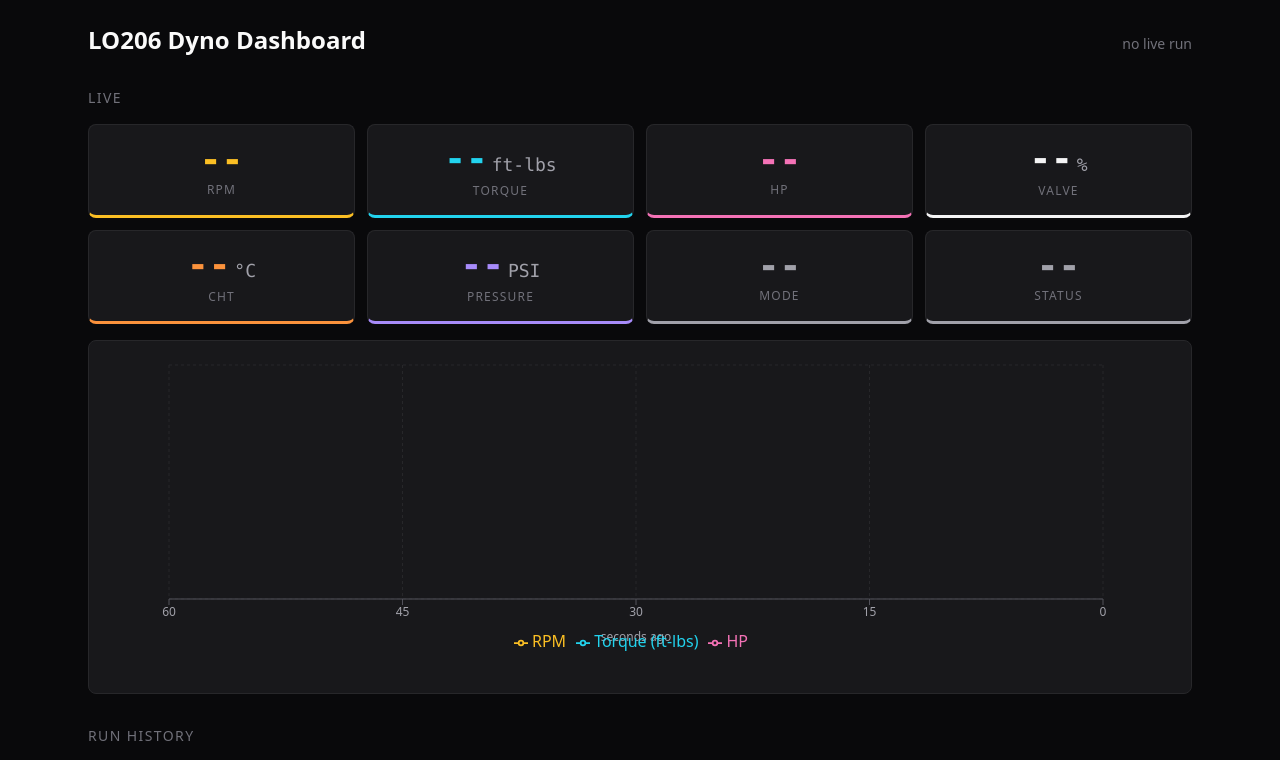
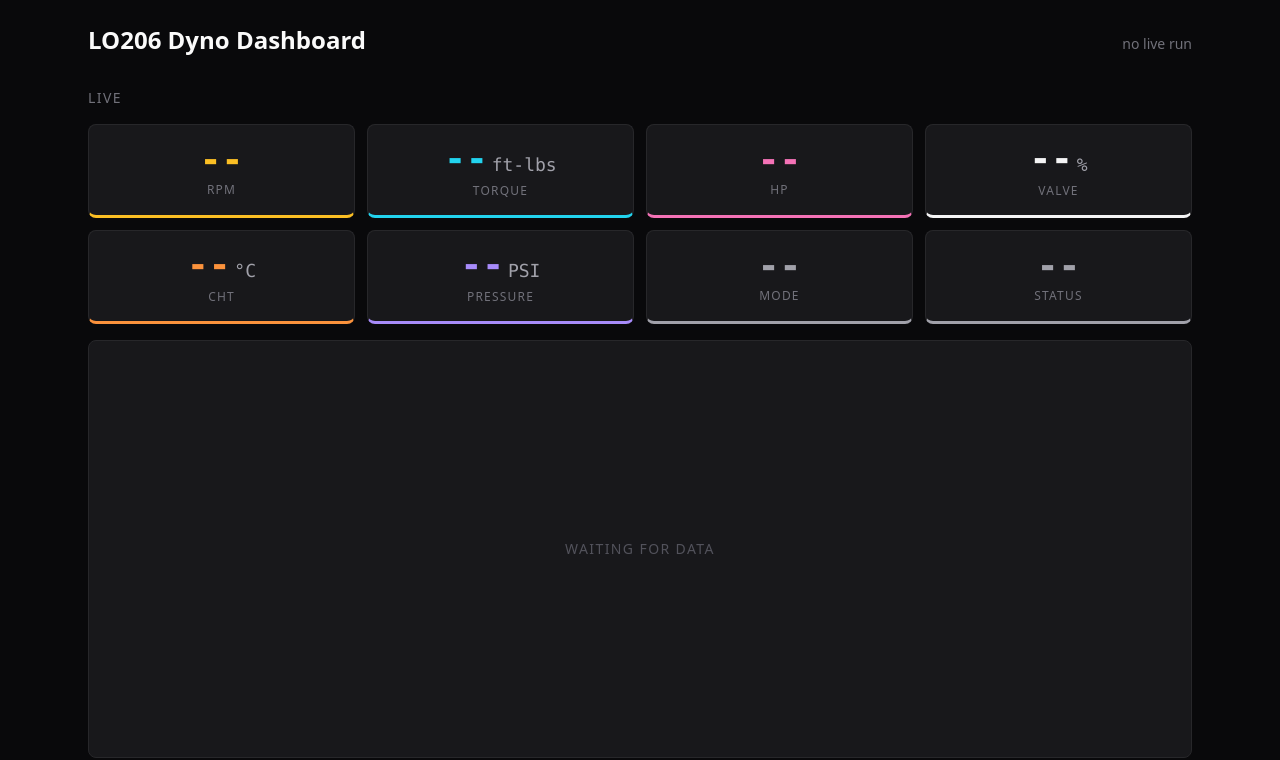
Before and after one commit to Bram-Weitzman/lo206-dyno, a Next.js app in the folder dashboard/: page / in a window 1280 px wide. Shown: the top 760 px of the page. Built offline with nearby package versions, Linux system fonts and the light colour scheme; no server answers; the database is empty.

Commit message:
dashboard: add RPM setpoint line, taller chart, empty state
- setpoint dashed amber line on RPM axis (shows target vs actual)
- Chart height increased h-80 -> h-96
- Empty state placeholder instead of blank grey box

```diff
--- a/dashboard/components/LiveChart.tsx
+++ b/dashboard/components/LiveChart.tsx
@@ -16,6 +16,7 @@ export interface ChartPoint {
   rpm: number;
   torque: number;
   hp: number;
+  setpoint?: number;
 }
 
 const RPM_COLOR = "#fbbf24"; // amber
@@ -36,8 +37,18 @@ export default function LiveChart({
   reversed?: boolean;
   xDomain?: [number | "auto", number | "auto"];
 }) {
+  if (points.length === 0) {
+    return (
+      <div className="h-96 w-full flex items-center justify-center">
+        <p className="text-sm text-zinc-600 uppercase tracking-widest">
+          Waiting for data
+        </p>
+      </div>
+    );
+  }
+
   return (
-    <div className="h-80 w-full">
+    <div className="h-96 w-full">
       <ResponsiveContainer width="100%" height="100%">
         <LineChart
           data={points}
@@ -108,6 +119,18 @@ export default function LiveChart({
             isAnimationActive={false}
           />
           <Line
+            yAxisId="rpm"
+            type="monotone"
+            dataKey="setpoint"
+            name="RPM Target"
+            stroke="#fbbf24"
+            strokeWidth={1.5}
+            strokeDasharray="6 3"
+            dot={false}
+            isAnimationActive={false}
+            connectNulls
+          />
+          <Line
             yAxisId="power"
             type="monotone"
             dataKey="torque"
```
